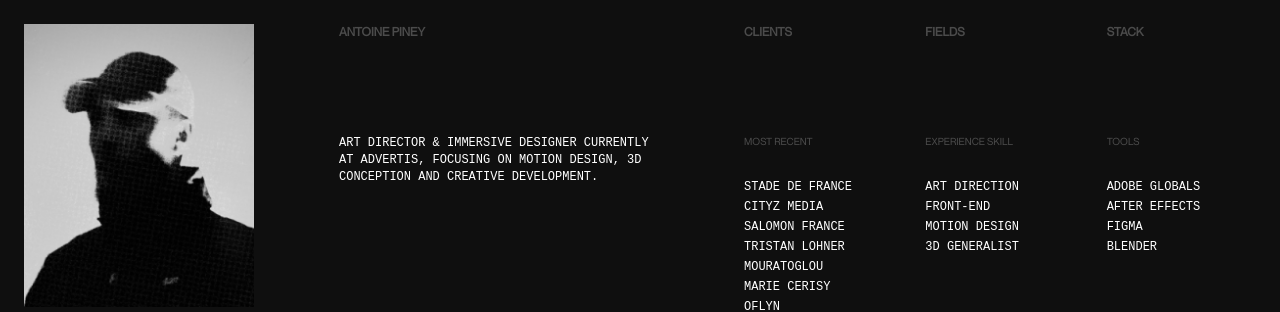
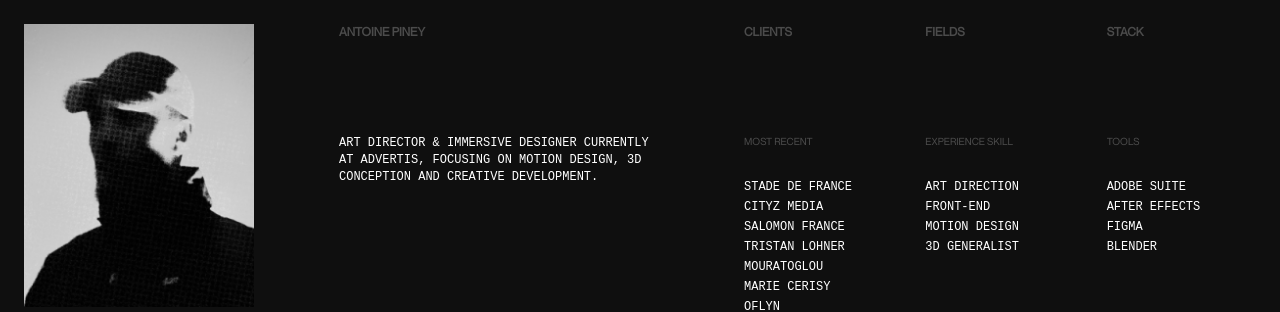
Before and after one commit to AntoinePiney/first-wordpress, a Next.js app: page / in a window 1280 px wide. Shown: the top 312 px of the page. Built offline with nearby package versions, Linux system fonts and the light colour scheme; no server answers.

Commit message:
fix: skill

```diff
--- a/src/components/Coming.js
+++ b/src/components/Coming.js
@@ -77,7 +77,7 @@ export default function Coming() {
       sections: [
         {
           subtitle: "stack",
-          items: ["Adobe Globals", "After Effects", "Figma", "Blender"],
+          items: ["Adobe Suite", "After Effects", "Figma", "Blender"],
         },
         {
           subtitle: "stack",
```
